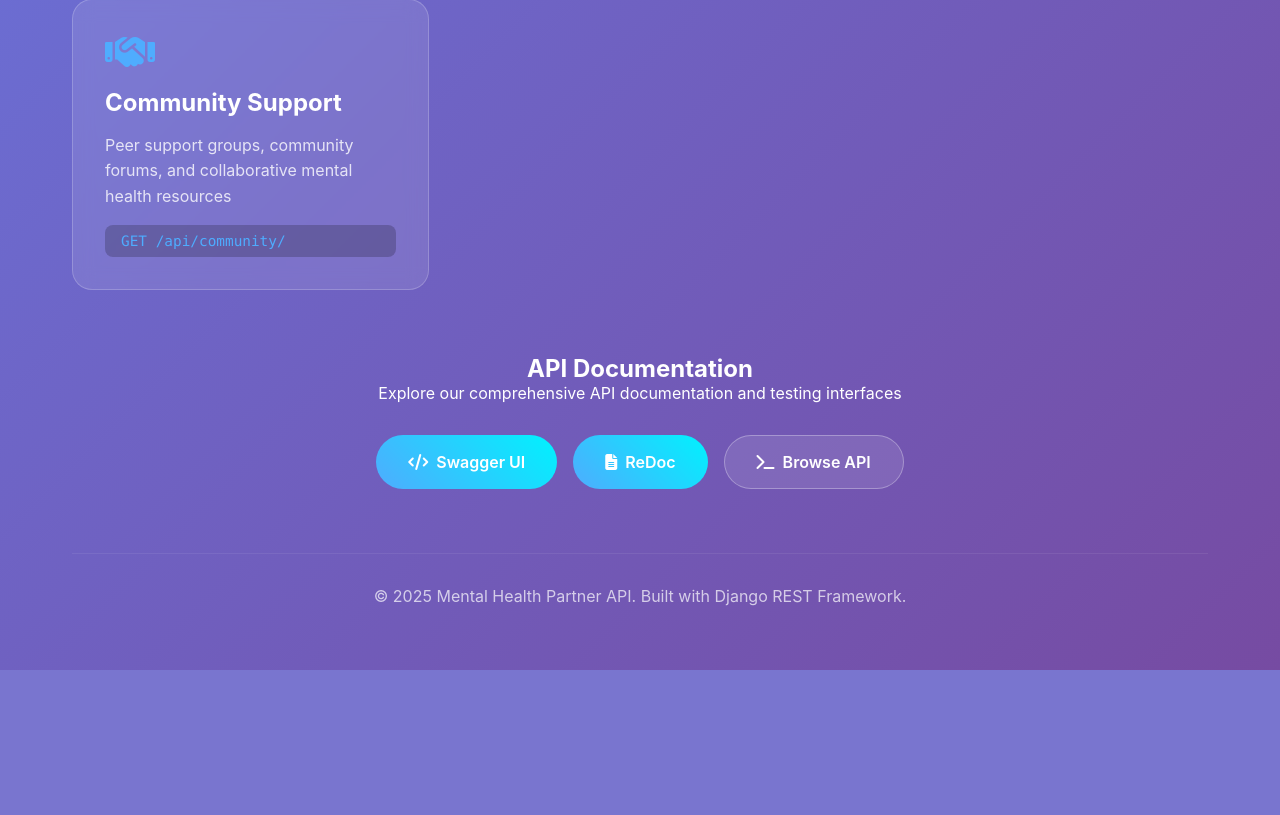
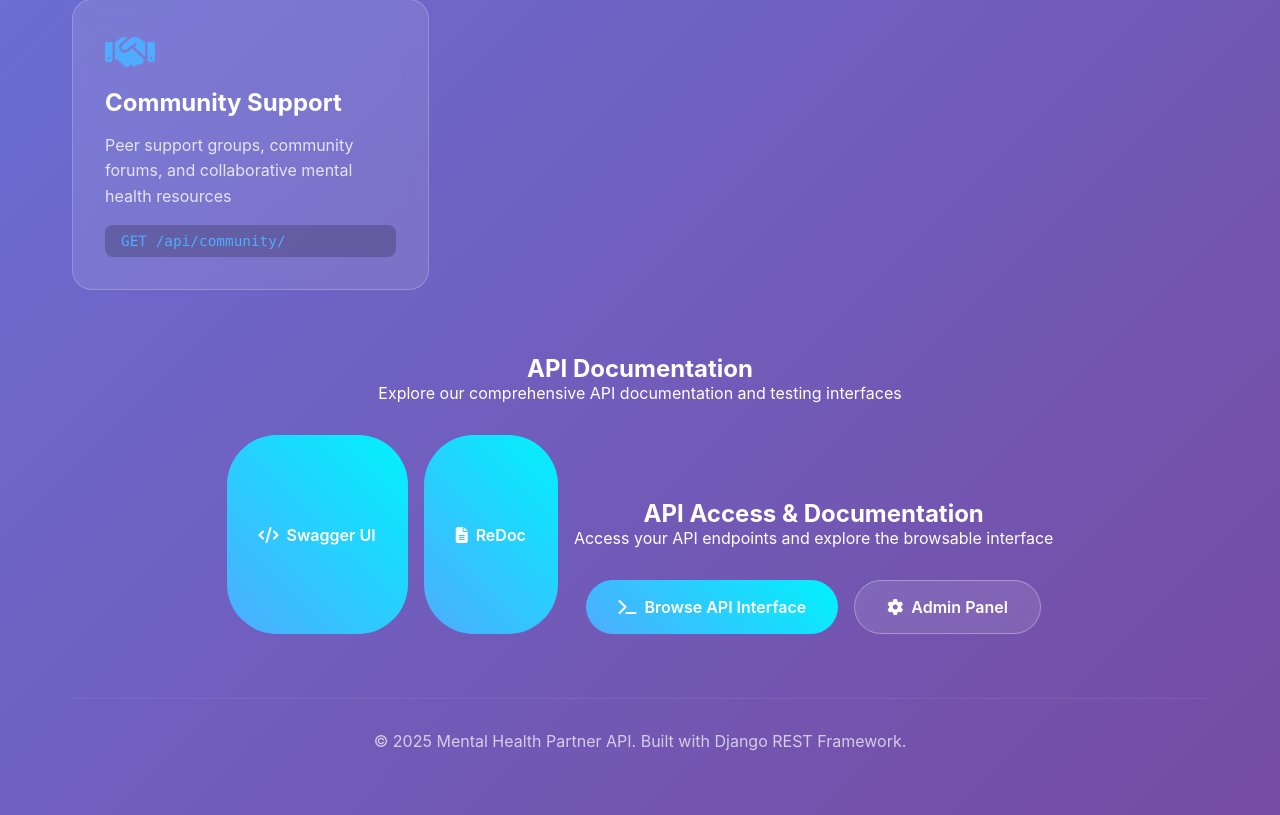
Before and after one commit to gatiella/mhp_backend, a Django app: page / in a window 1280 px wide. Shown: the part 1009-1824 px from the top of the page. Before the commit the page ends 1679 px from the top, so only its background shows below. Run offline with Django 4.2, Linux system fonts and the light colour scheme.

Commit message:
first commit

```diff
--- a/api/urls.py
+++ b/api/urls.py
@@ -1,5 +1,5 @@
 from django.urls import path, include
-from .views import api_root
+from .views import api_root, api_health
 
 urlpatterns = [
     path('', api_root, name='api-root'),
@@ -10,4 +10,5 @@ urlpatterns = [
     path('analytics/', include('analytics.urls')),
     path('gamification/', include('gamification.urls')),
     path('community/', include('community.urls')),
+    path('health/', api_health, name='api-health'),
 ]
--- a/api/views.py
+++ b/api/views.py
@@ -10,6 +10,12 @@ def landing_page(request):
 # Keep your existing API root for /api/browse/ or similar
 @api_view(['GET'])
 @permission_classes([AllowAny])
+def api_health(request):
+    return Response({
+        'status': 'healthy',
+        'message': 'Mental Health Partner API is running',
+        'version': '1.0.0'
+    })
 def api_root(request):
     return Response({
         'message': 'Mental Health Partner API',
--- a/templates/landing.html
+++ b/templates/landing.html
@@ -242,11 +242,21 @@
                     <i class="fas fa-file-alt"></i>
                     ReDoc
                 </a>
-                <a href="/api/" class="btn btn-secondary">
-                    <i class="fas fa-terminal"></i>
-                    Browse API
-                </a>
-            </div>
+                <div class="docs-section">
+                    <h2>API Access & Documentation</h2>
+                    <p>Access your API endpoints and explore the browsable interface</p>
+                    <div class="docs-buttons">
+                        <a href="/api/" class="btn btn-primary">
+                            <i class="fas fa-terminal"></i>
+                            Browse API Interface
+                        </a>
+                        <a href="/admin/" class="btn btn-secondary">
+                            <i class="fas fa-cog"></i>
+                            Admin Panel
+                        </a>
+                    </div>
+                </div>
+                            </div>
         </div>
 
         <div class="footer">
```
